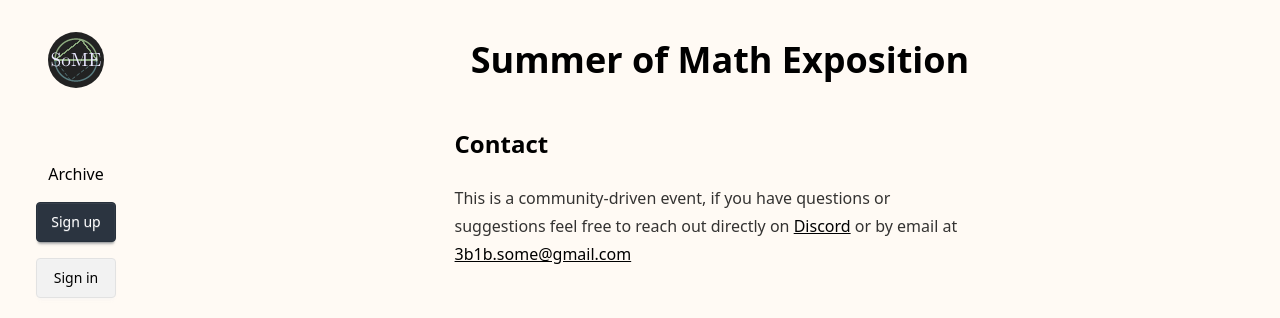
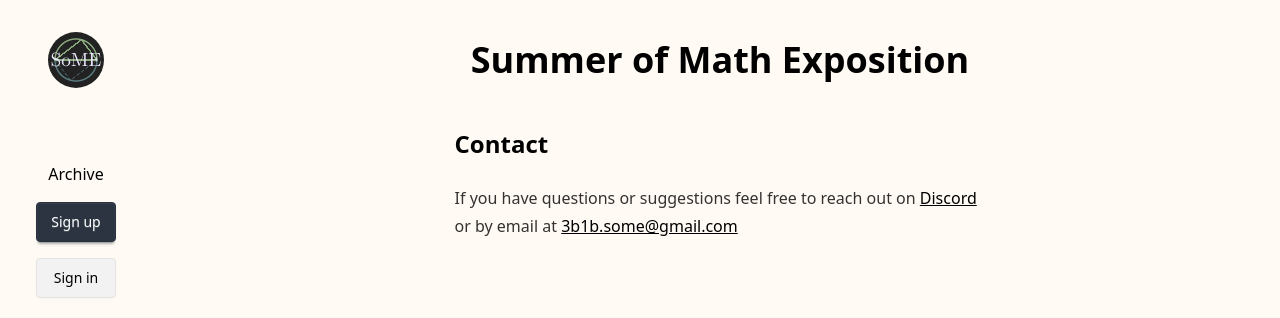
Before and after one commit to fcrozatier/SoME, a SvelteKit app: page /contact in a window 1280 px wide. Shown: the top 318 px of the page. Built offline with nearby package versions, Linux system fonts and the light colour scheme; no server answers.

Commit message:
update contact page

```diff
--- a/src/routes/contact/+page.svelte
+++ b/src/routes/contact/+page.svelte
@@ -8,8 +8,10 @@
 	<h2>Contact</h2>
 
 	<p>
-		This is a community-driven event, if you have questions or suggestions feel free to reach out
-		directly on <a href="https://discord.gg/WZvZMVsXXR">Discord</a> or by email at
+		If you have questions or suggestions feel free to reach out on <a
+			href="https://discord.gg/WZvZMVsXXR">Discord</a
+		>
+		or by email at
 		<a href="mailto:3b1b.some@gmail.com"> 3b1b.some@gmail.com</a>
 	</p>
 </article>
```
